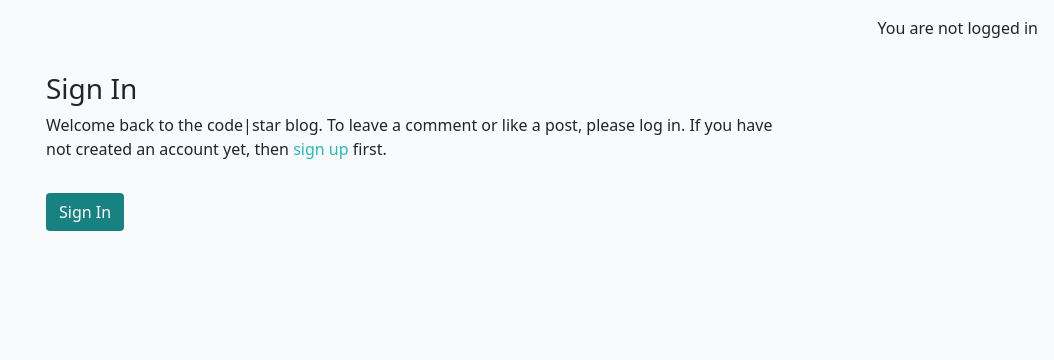
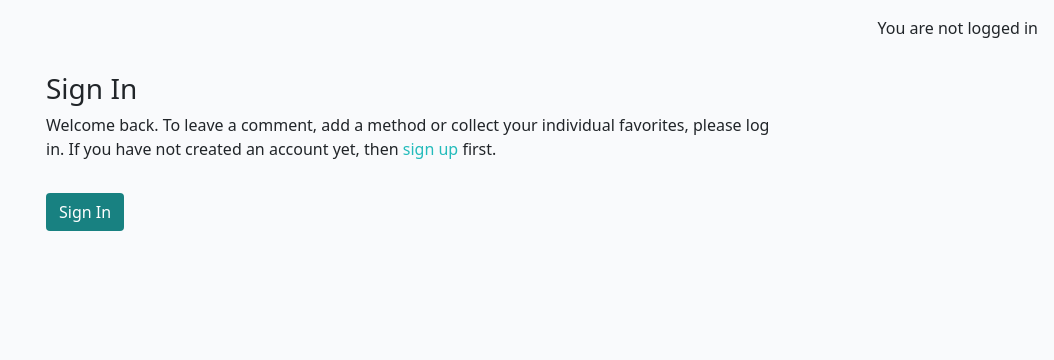
Before and after one commit to Fl0W97/ci-p4-methods-library, a Django app: template templates/account/login.html in a window 1280 px wide. Shown: the part 60-420 px from the top of the page, without its empty margins (226-1280 px from the left). Run offline with Django 4.2, Linux system fonts and the light colour scheme; the template is opened without the code that fills it: most values are stand-ins (such as "Sample title", 1, 10 or a date in 2020); parts of the project's set-up code (start-up, migrations or seed data) failed here and were passed over; some libraries are stand-ins or nearby versions.

Commit message:
adjust text for a methods library

```diff
--- a/templates/account/login.html
+++ b/templates/account/login.html
@@ -12,7 +12,7 @@
         <div class="col-md-8 mt-3 offset-md-2">
             <h3>{% trans "Sign In" %}</h3>
 
-            <p>{% blocktrans %}Welcome back to the code|star blog. To leave a comment or like a post, please log in. If
+            <p>{% blocktrans %}Welcome back. To leave a comment, add a method or collect your individual favorites, please log in. If
                 you
                 have not created an account yet, then <a class="link" href="{{ signup_url }}">sign up</a>
                 first.{% endblocktrans %}</p>
--- a/templates/account/signup.html
+++ b/templates/account/signup.html
@@ -12,7 +12,7 @@
       <h3>{% trans "Sign Up" %}</h3>
 
       <p>{% blocktrans %}
-        Welcome back to the code|star blog.
+        Welcome back.
         Do you already have an account? Then please
         <a class="link" href="{{ login_url }}">sign in</a>
         instead.
```
